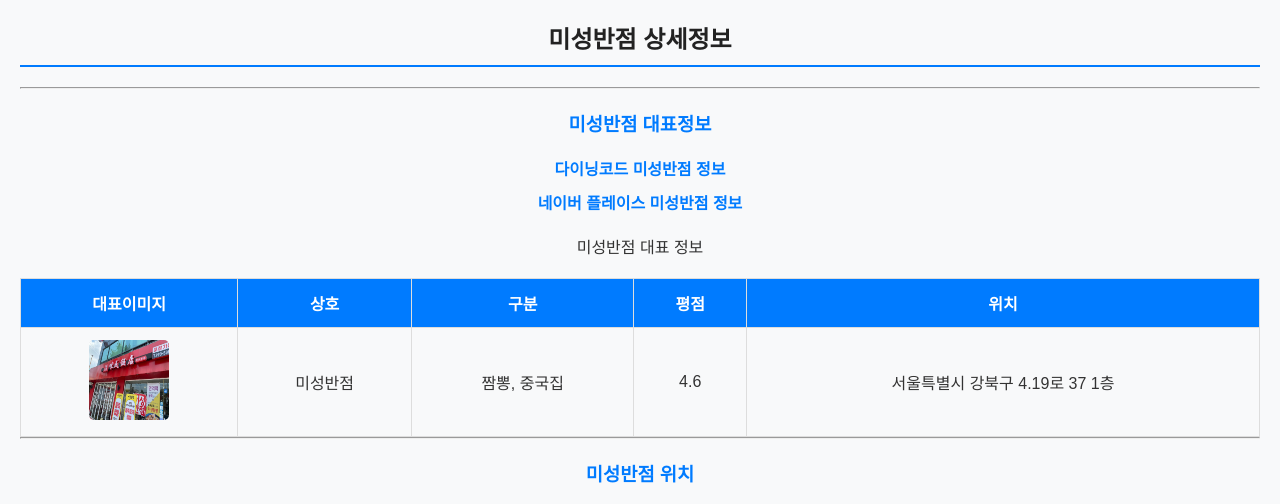
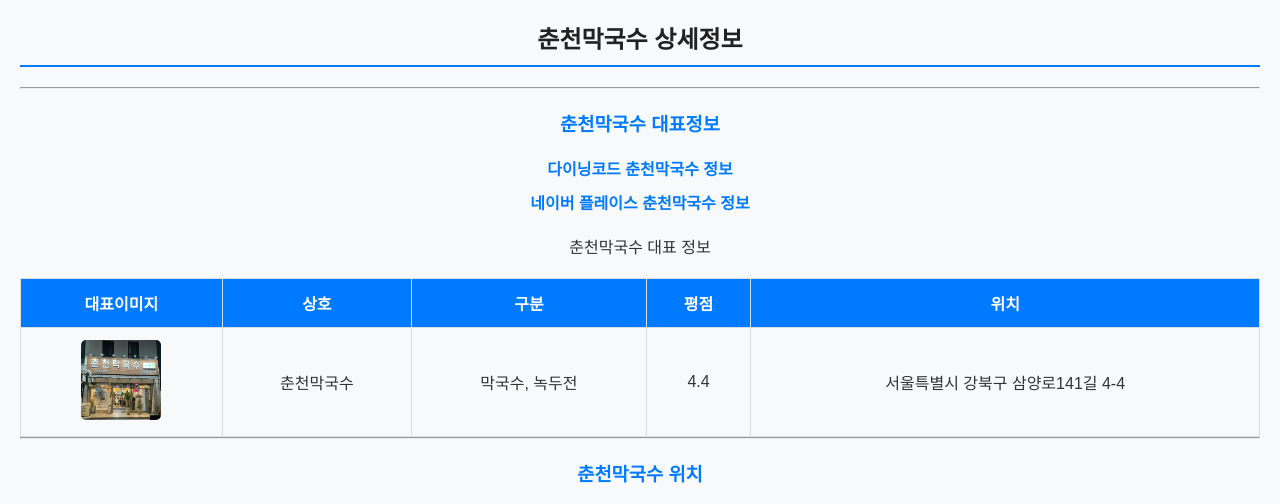
Before and after one commit to dlwl224/duksung_diner, a plain HTML site: page pages/place2.html in a window 1280 px wide. Shown: the top 504 px of the page. Drawn offline with Linux system fonts and the light colour scheme; grey boxes are pictures that could not be loaded.

Commit message:
pageedit

```diff
--- a/pages/place2.html
+++ b/pages/place2.html
@@ -3,24 +3,24 @@
 <head>
     <meta charset="utf-8">
     <meta name="viewport" content="width=device-width, initial-scale=1.0">
-    <title>미성반점 상세정보</title>
+    <title>춘천막국수 상세정보</title>
     <link rel="stylesheet" href="../style.css">
 </head>
 <body>
     <main>
         <section>
-            <h2>미성반점 상세정보</h2>
+            <h2>춘천막국수 상세정보</h2>
             <hr>
             <article>
-                <h3>미성반점 대표정보</h3>
+                <h3>춘천막국수 대표정보</h3>
                 <nav>
                     <ul>
-                        <li><a href="https://www.diningcode.com/profile.php?rid=EoSFCReL7v7S" target="_blank" rel="noopener noreferrer">다이닝코드 미성반점 정보</a></li>
-                        <li><a href="https://map.naver.com/v5/entry/place/1898093858" target="_blank" rel="noopener noreferrer">네이버 플레이스 미성반점 정보</a></li>
+                        <li><a href="https://www.diningcode.com/profile.php?rid=Rg4VGFyEklE7" target="_blank" rel="noopener noreferrer">다이닝코드 춘천막국수 정보</a></li>
+                        <li><a href="https://map.naver.com/p/entry/place/38276331" target="_blank" rel="noopener noreferrer">네이버 플레이스 춘천막국수 정보</a></li>
                     </ul>
                 </nav>
                 <figure>
-                    <figcaption>미성반점 대표 정보</figcaption>
+                    <figcaption>춘천막국수 대표 정보</figcaption>
                     <table>
                         <thead>
                             <tr>
@@ -33,11 +33,11 @@
                         </thead>
                         <tbody>
                             <tr>
-                                <td><img src="../media/place1.jpg" alt="미성반점" width="100"></td>
-                                <td>미성반점</td>
-                                <td>짬뽕, 중국집</td>
-                                <td>4.6</td>
-                                <td>서울특별시 강북구 4.19로 37 1층</td>
+                                <td><img src="../media/place2.jpg" alt="춘천막국수" width="100"></td>
+                                <td>춘천막국수</td>
+                                <td>막국수, 녹두전</td>
+                                <td>4.4</td>
+                                <td>서울특별시 강북구 삼양로141길 4-4</td>
                             </tr>
                         </tbody>
                     </table>
@@ -46,8 +46,8 @@
         </section>
         <hr>
         <section>
-            <h3>미성반점 위치</h3>
-            <iframe src="https://www.google.com/maps/embed?pb=!1m18!1m12!1m3!1d3159.0902625477884!2d127.00756827654347!3d37.64708191950438!2m3!1f0!2f0!3f0!3m2!1i1024!2i768!4f13.1!3m3!1m2!1s0x357cbdc2d050b8c7%3A0xe9a9e980609ea609!2z66-47ISx67CY7KCQ!5e0!3m2!1sko!2skr!4v1741822337895!5m2!1sko!2skr" width="600" height="450" style="border:0;" allowfullscreen loading="lazy"></iframe>
+            <h3>춘천막국수 위치</h3>
+            <iframe src="https://www.google.com/maps/embed?pb=!1m18!1m12!1m3!1dPLACE2_MAP_ID" width="600" height="450" style="border:0;" allowfullscreen loading="lazy"></iframe>
         </section>
     </main>
 </body>
```
Also changed, not shown: pages/place3.html (+2 -2 lines), pages/place4.html (+2 -2 lines), pages/place5.html (+2 -2 lines).
